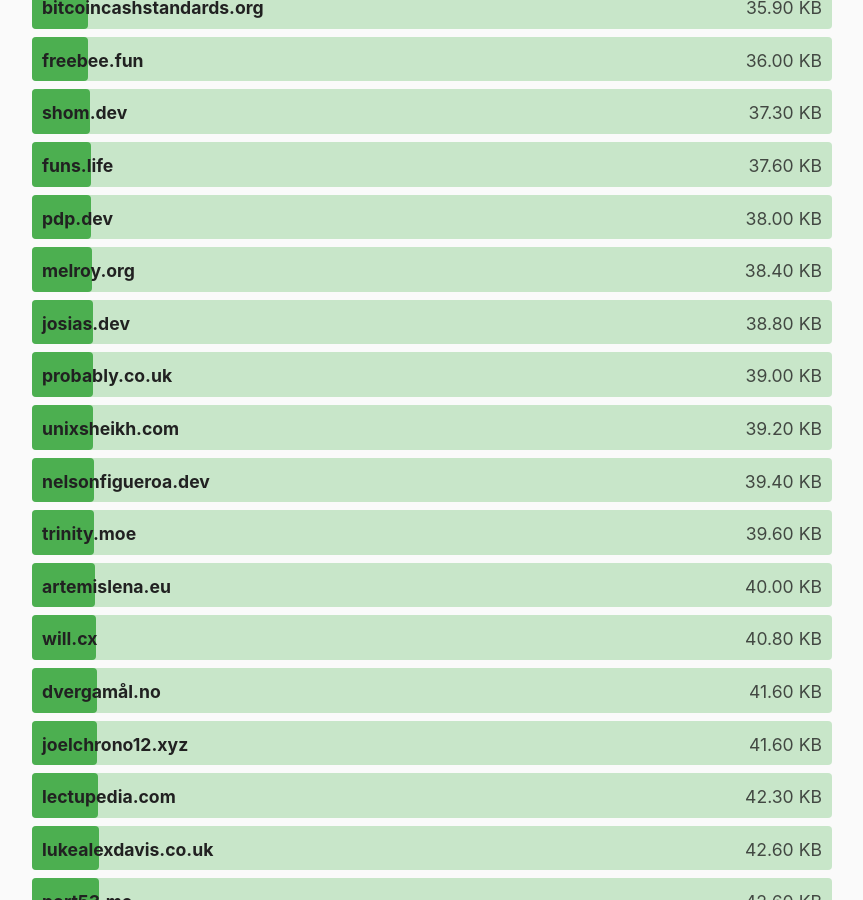
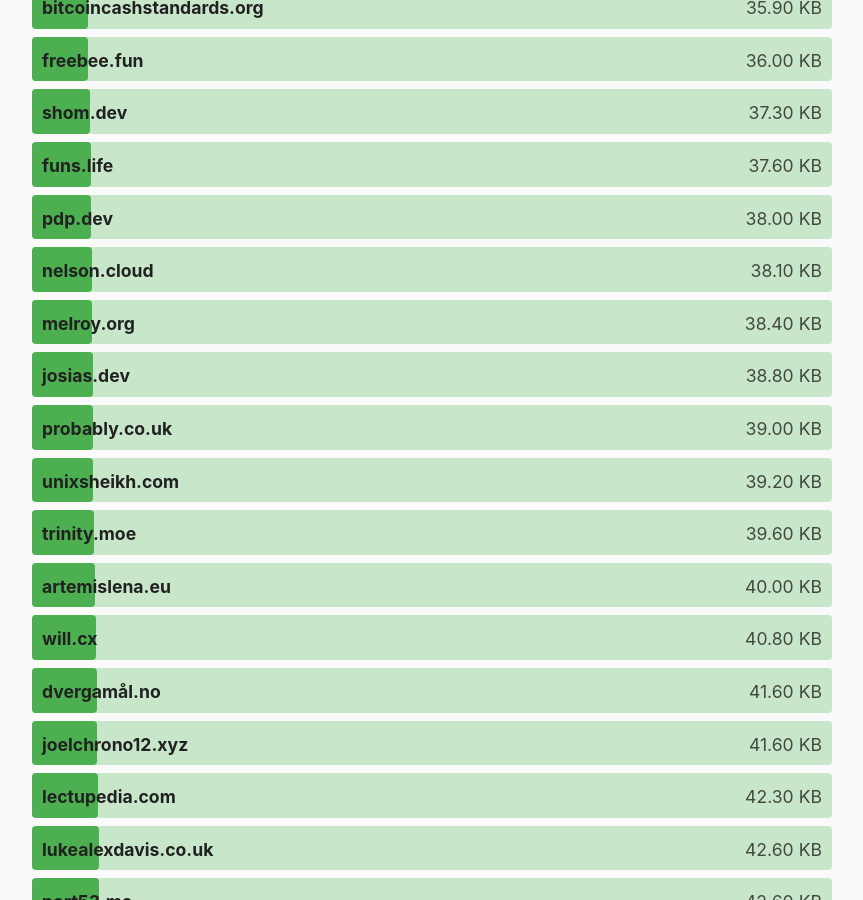
Before and after one commit to kevquirk/512kb.club, a Jekyll site: the page built from index.md, in a window 1280 px wide and 900 px high, scrolled down 11421 px. Shown: the whole window, without its empty margins (208-1071 px from the left). Built offline with Jekyll 4.4.1, drawn with Linux system fonts in a browser that asks for light colours.

Commit message:
Updated domain and size

```diff
--- a/_data/sites.yml
+++ b/_data/sites.yml
@@ -1687,10 +1687,10 @@
   size: 51.5
   last_checked: 2022-05-06
 
-- domain: nelsonfigueroa.dev
-  url: https://nelsonfigueroa.dev/
-  size: 39.4
-  last_checked: 2022-05-25
+- domain: nelson.cloud
+  url: https://nelson.cloud/
+  size: 38.1
+  last_checked: 2022-12-28
 
 - domain: nequalsonelifestyle.com
   url: https://nequalsonelifestyle.com/
```
